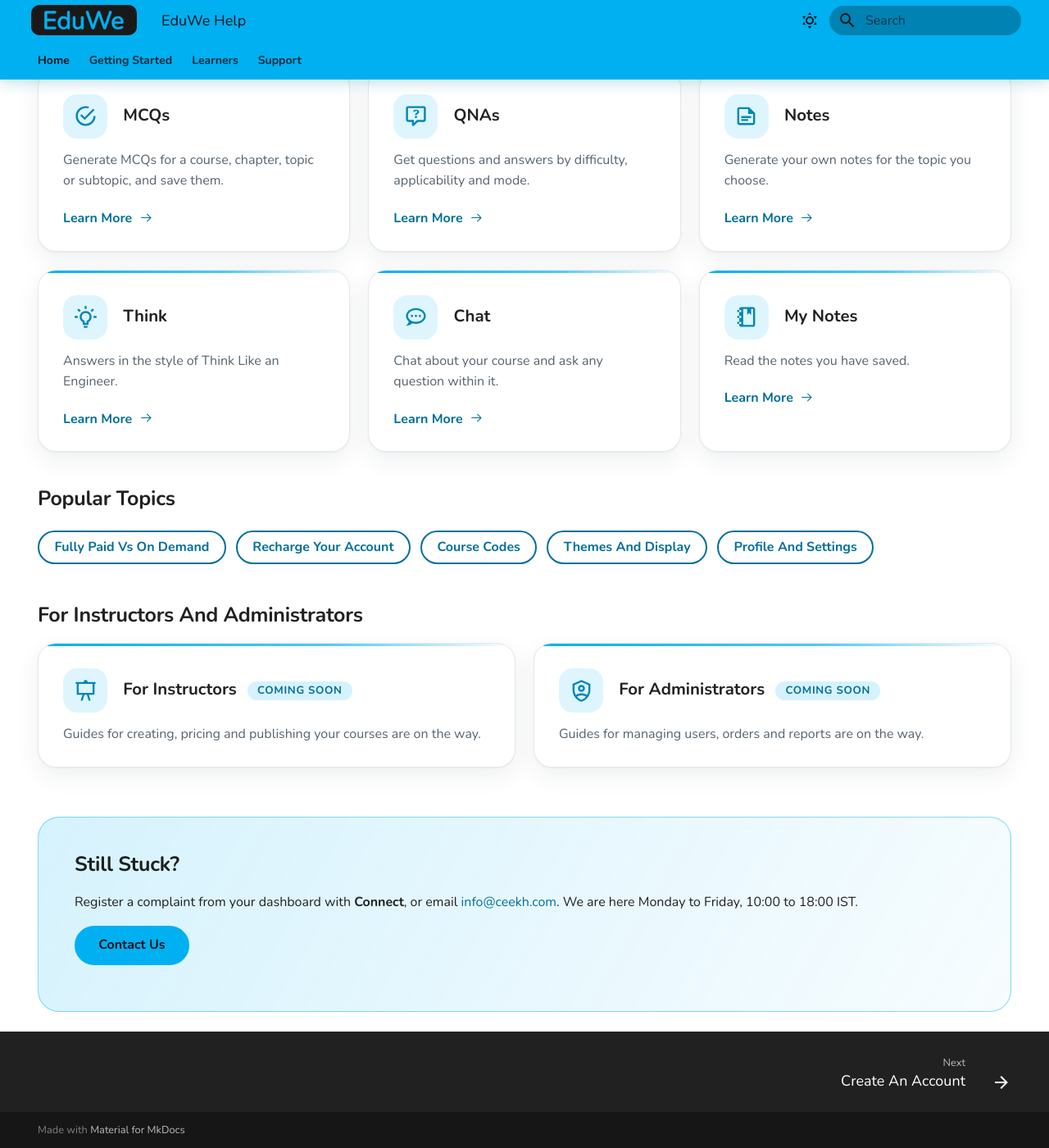
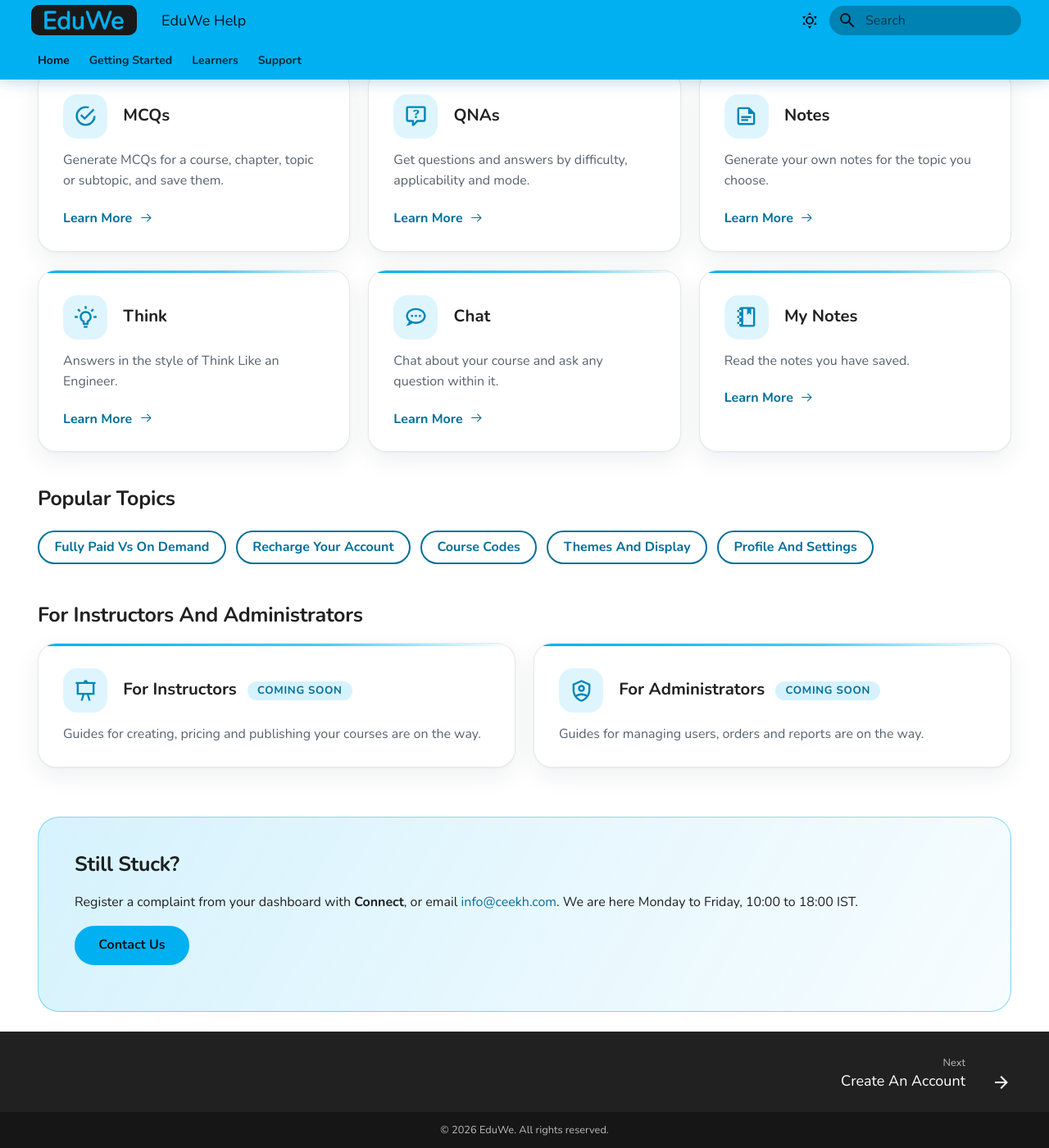
Before and after one commit to geitdeepak/EduWeIO_HelpDoc, an MkDocs documentation site: the page built from docs/index.md, in a window 1280 px wide and 1400 px high, scrolled down 1317 px. Shown: the whole window at 82% size. Built offline with MkDocs 1.6.1 and Material for MkDocs 9.7.7, drawn with Linux system fonts in a browser that asks for light colours.

Commit message:
Replace the footer attribution with an EduWe copyright line
Set mkdocs.yml copyright to "© 2026 EduWe. All rights reserved." and turn
off Material's default generator attribution (extra.generator: false), so
the footer no longer reads "Made with Material for MkDocs". Center the
copyright line, since it is now the only thing in that row.

Co-Authored-By: Claude Sonnet 5 <noreply@anthropic.com>

```diff
--- a/docs/stylesheets/extra.css
+++ b/docs/stylesheets/extra.css
@@ -160,6 +160,15 @@ html {
 .md-nav__link:focus,
 .md-nav__link:hover {
   color: var(--md-accent-fg-color);
+}
+
+/* footer copyright: centered, since it is the only thing in that row (no social icons configured) */
+.md-footer-meta__inner {
+  justify-content: center;
+}
+
+.md-copyright {
+  text-align: center;
 }
 
 /* prev/next footer: rounded cards instead of flat bars */
--- a/mkdocs.yml
+++ b/mkdocs.yml
@@ -4,6 +4,11 @@ site_description: Help for learners, instructors and administrators on eduwe.io
 site_url: https://help.eduwe.io/
 docs_dir: docs
 use_directory_urls: true
+copyright: "© 2026 EduWe. All rights reserved."
+
+extra:
+  # Replaces the default "Made with Material for MkDocs" footer line with the copyright above.
+  generator: false
 
 theme:
   name: material
```
